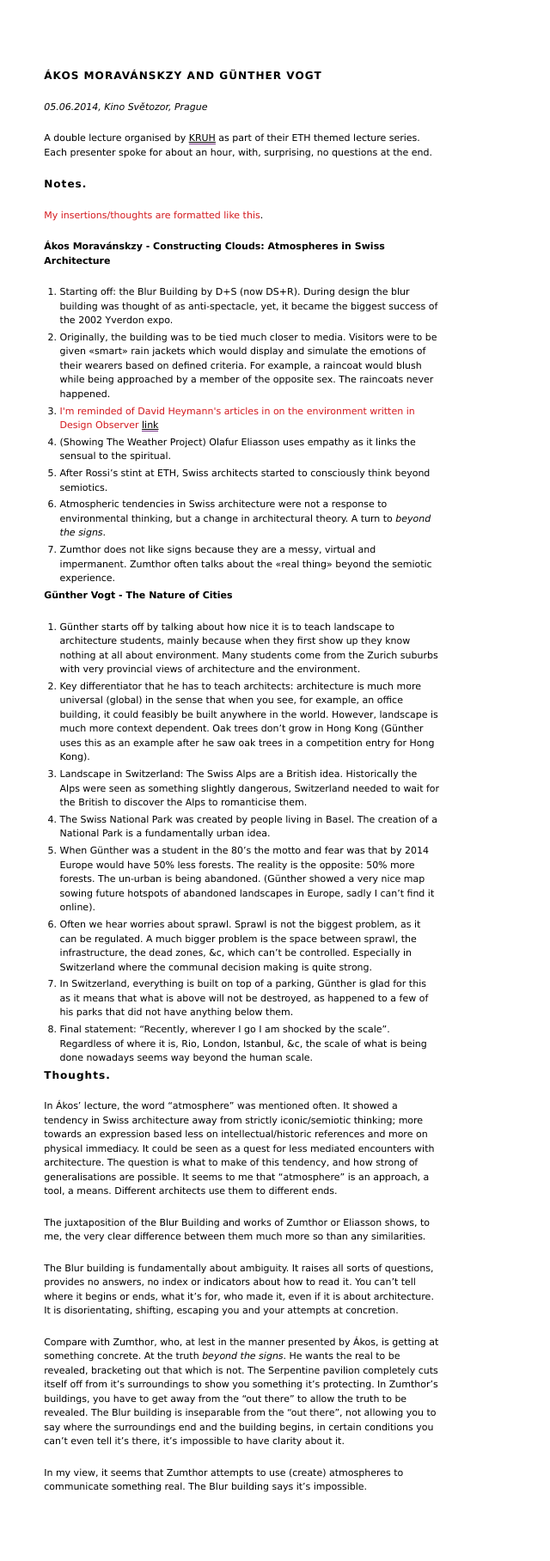
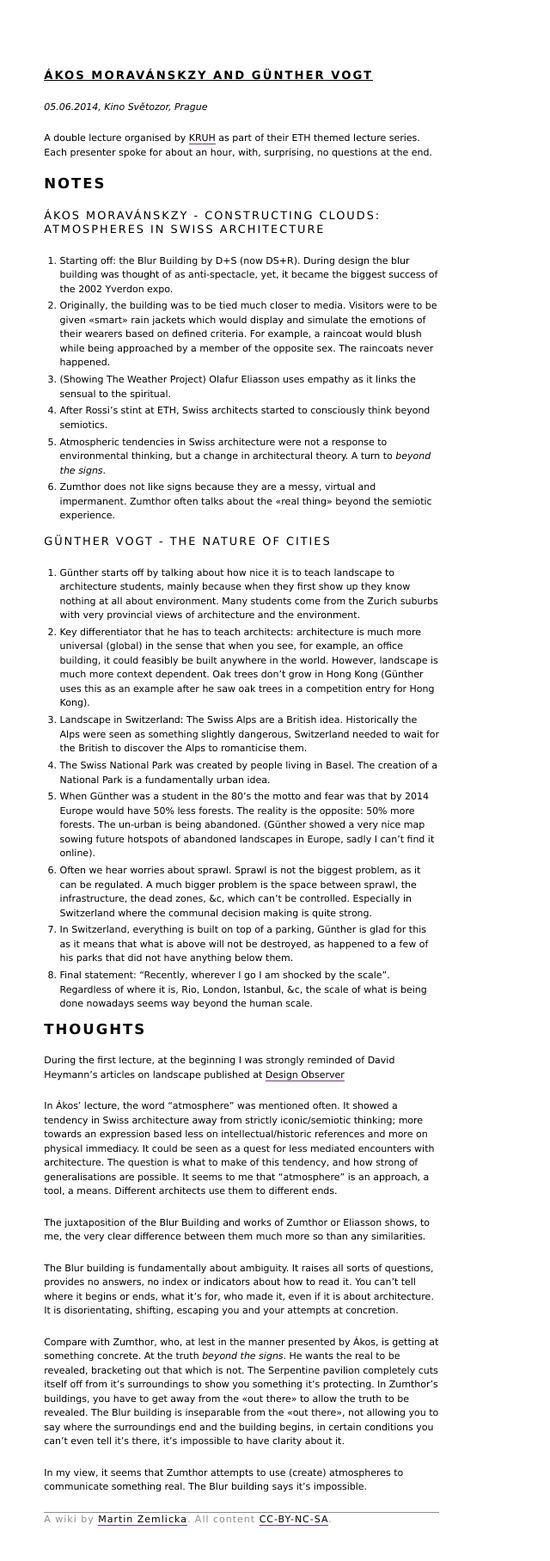
Before and after one commit to zmlka/undisciplinary, a Jekyll site: the page built from moravansky_vogt.md, in a window 1280 px wide. Shown: the whole page at 86% size, without its empty margins (0-640 px from the left). Built offline with Jekyll 4.4.1, drawn with Linux system fonts in a browser that asks for light colours; before the commit the page ends 1779 px from its top, so only the background shows below that.

Commit message:
styling and adding a footer

```diff
--- a/_layouts/default.html
+++ b/_layouts/default.html
@@ -9,6 +9,8 @@
 <div id="site">
   <h1>{{page.title}}</h1>
   {{content}}
-
+  <footer>
+    <p>A wiki by <a href="http://www.zmlka.com">Martin Zemlicka</a>. All content <a href="http://creativecommons.org/licenses/by-nc-sa/4.0/">CC-BY-NC-SA</a>.</p>
+  </footer>
 </div>
 </body>
--- a/moravansky_vogt.md
+++ b/moravansky_vogt.md
@@ -10,11 +10,9 @@ A double lecture organised by [KRUH](http://www.kruh.info/) as part of their
 ETH themed lecture series. Each presenter spoke for about an hour, with,
 surprising, no questions at the end.
 
-## Notes.
+## Notes
 
-`My insertions/thoughts are formatted like this`.
-
-**Ákos Moravánskzy - Constructing Clouds: Atmospheres in Swiss Architecture**
+### Ákos Moravánskzy - Constructing Clouds: Atmospheres in Swiss Architecture
 
 1. Starting off: the Blur Building by D+S (now DS+R). During design the blur
    building was thought of as anti-spectacle, yet, it became the biggest
@@ -24,9 +22,6 @@ surprising, no questions at the end.
    emotions of their wearers based on defined criteria. For example, a raincoat
    would blush while being approached by a member of the opposite sex. The
    raincoats never happened.
-3. `I'm reminded of David Heymann's articles in on the environment written in
-   Design Observer`
-   [link](http://designobserver.com/author/david-heymann/3878/)
 5. (Showing The Weather Project) Olafur Eliasson uses empathy as it links the
    sensual to the spiritual.
 6. After Rossi's stint at ETH, Swiss architects started to consciously think
@@ -38,7 +33,7 @@ surprising, no questions at the end.
    impermanent. Zumthor often talks about the «real thing» beyond the semiotic
    experience.
 
-**Günther Vogt - The Nature of Cities**
+### Günther Vogt - The Nature of Cities
 
 1. Günther starts off by talking about how nice it is to teach landscape to
    architecture students, mainly because when they first show up they know
@@ -67,19 +62,22 @@ surprising, no questions at the end.
 1. In Switzerland, everything is built on top of a parking, Günther is glad for
    this as it means that what is above will not be destroyed, as happened to a
    few of his parks that did not have anything below them.
-1. Final statement: "Recently, wherever I go I am shocked by the scale".
+1. Final statement: “Recently, wherever I go I am shocked by the scale”.
    Regardless of where it is, Rio, London, Istanbul, &c, the scale of what is
    being done nowadays seems way beyond the human scale.
 
-## Thoughts.
+## Thoughts
 
-In Ákos' lecture, the word "atmosphere" was mentioned often. It showed a
+During the first lecture, at the beginning I was strongly reminded of David
+Heymann's articles on landscape published at [Design Observer](http://designobserver.com/author/david-heymann/3878/)
+
+In Ákos' lecture, the word “atmosphere” was mentioned often. It showed a
 tendency in Swiss architecture away from strictly iconic/semiotic thinking;
 more towards an expression based less on intellectual/historic references and
 more on physical immediacy. It could be seen as a quest for less mediated
 encounters with architecture. The question is what to make of this tendency,
 and how strong of generalisations are possible. It seems to me that
-"atmosphere" is an approach, a tool, a means. Different architects use them to
+“atmosphere” is an approach, a tool, a means. Different architects use them to
 different ends.
 
 The juxtaposition of the Blur Building and works of Zumthor or Eliasson shows,
@@ -96,8 +94,8 @@ Compare with Zumthor, who, at lest in the manner presented by Ákos, is getting
 at something concrete. At the truth *beyond the signs*. He wants the real to be
 revealed, bracketing out that which is not. The Serpentine pavilion completely
 cuts itself off from it's surroundings to show you something it's protecting.
-In Zumthor's buildings, you have to get away from the "out there" to allow the
-truth to be revealed. The Blur building is inseparable from the "out there",
+In Zumthor's buildings, you have to get away from the «out there» to allow the
+truth to be revealed. The Blur building is inseparable from the «out there»,
 not allowing you to say where the surroundings end and the building begins, in
 certain conditions you can't even tell it's there, it's impossible to have
 clarity about it.
--- a/style/style.css
+++ b/style/style.css
@@ -21,6 +21,7 @@ code{
 a {
   color: #000;
   border-bottom: #7A378B solid 1px;
+  text-decoration: none;
 }
 a,
 a:hover,
@@ -37,16 +38,17 @@ p{
 }
 h1, h2, h3{
   margin:0 0 20px 0;
-  letter-spacing: 1px;
-  font-size: 1.1rem;
+  letter-spacing: 2px;
+  text-transform: uppercase;
 }
 
 h1{
-  text-transform:uppercase;
+  text-decoration: underline;
+  font-size: 1.2rem;
 }
 
 h3{
-  text-decoration: underline;
+  font-weight: normal;
 }
 
 blockquote{
@@ -62,7 +64,7 @@ blockquote cite:before{
 }
 
 ol{
-  margin-bottom 1.2rem;
+  margin-bottom: 1.2rem;
 }
 li{
   margin-left: 4%;
```
Also changed, not shown: index.md (+1 -1 lines), mitasova_critical.md (+1 -1 lines).
